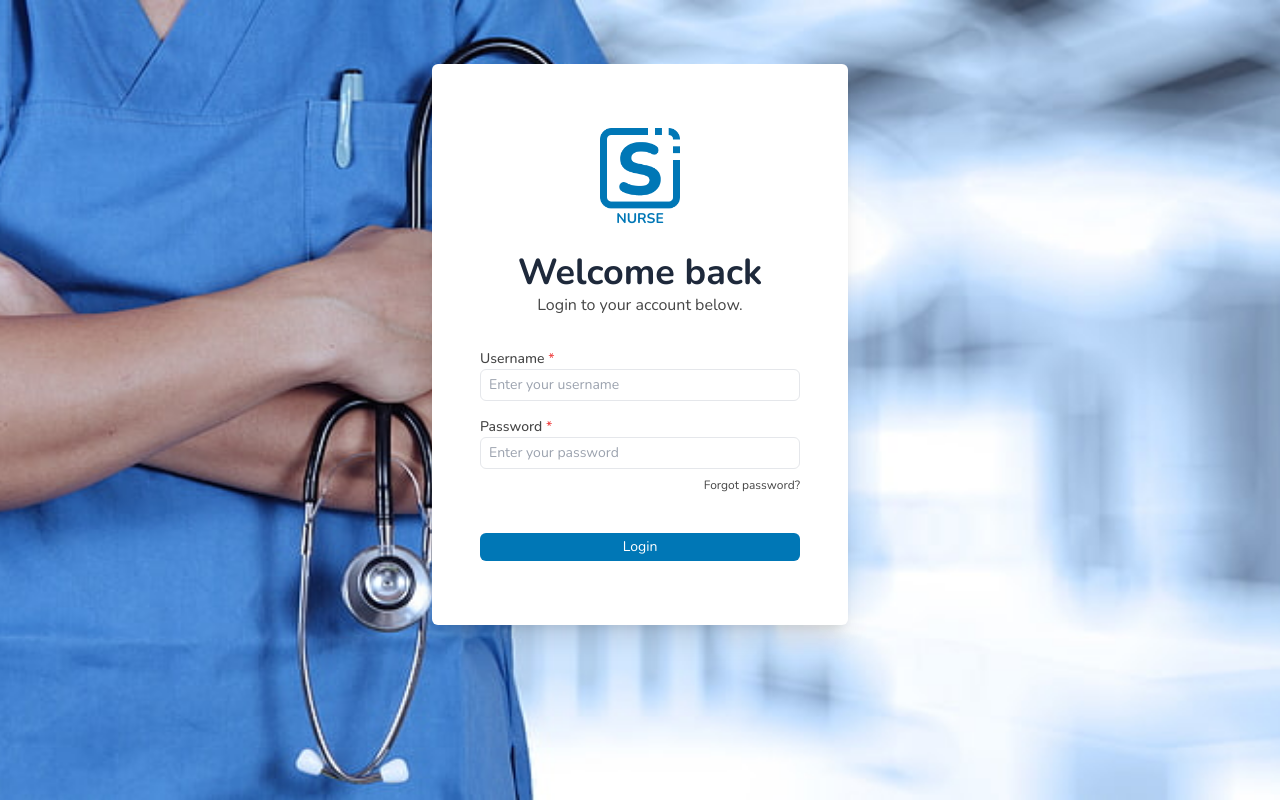
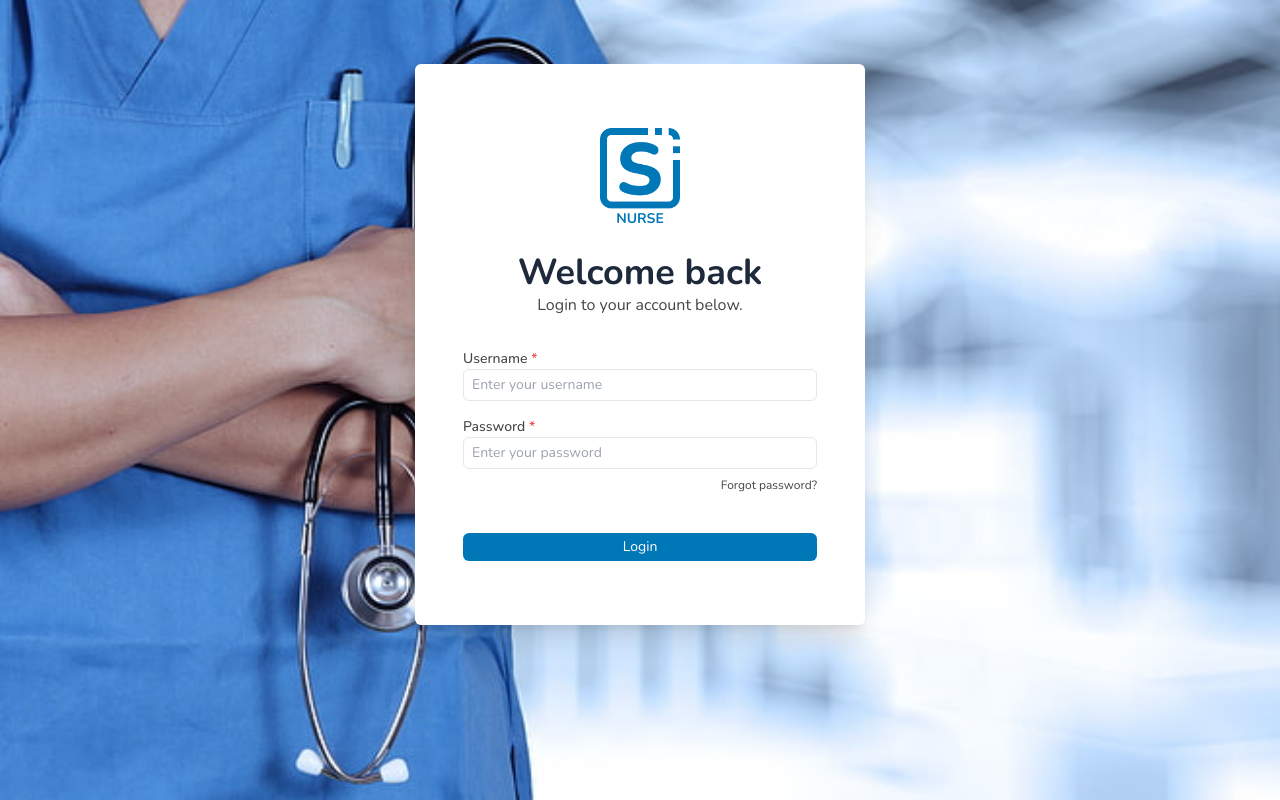
Before and after one commit to whackurt/lampara-nurse-scheduler, a React (Vite) app: page /nurse/login in a window 1280 px wide. Built offline with nearby package versions, Linux system fonts and the light colour scheme.

Commit message:
feat: added max width for login forms

```diff
--- a/src/views/auth/AdminLogin.jsx
+++ b/src/views/auth/AdminLogin.jsx
@@ -54,7 +54,7 @@ const AdminLogin = () => {
 			</HelmetProvider>
 
 			<div className="flex justify-center pt-16 px-4">
-				<div className="flex flex-col items-center justify-center shadow-lg rounded-md py-16 bg-white w-full lg:w-1/3">
+				<div className="flex flex-col items-center justify-center shadow-lg rounded-md py-16 bg-white w-full max-w-[450px]">
 					<img src={Icon} width={80} alt="Lampara" />
 					<p className="text-primary uppercase text-sm font-bold">Admin</p>
 					<div className="my-6 text-center text-secondary">
--- a/src/views/auth/NurseLogin.jsx
+++ b/src/views/auth/NurseLogin.jsx
@@ -51,7 +51,7 @@ const NurseLogin = (props) => {
 			</HelmetProvider>
 
 			<div className="flex justify-center pt-16 px-4">
-				<div className="flex flex-col items-center justify-center shadow-xl rounded-md py-16 bg-white w-full lg:w-1/3">
+				<div className="flex flex-col items-center justify-center shadow-xl rounded-md py-16 bg-white w-full max-w-[450px]">
 					<img src={Icon} width={80} alt="Lampara" />
 					<p className="text-primary uppercase text-sm font-bold">Nurse</p>
 					<div className="my-6 text-center text-secondary">
```
